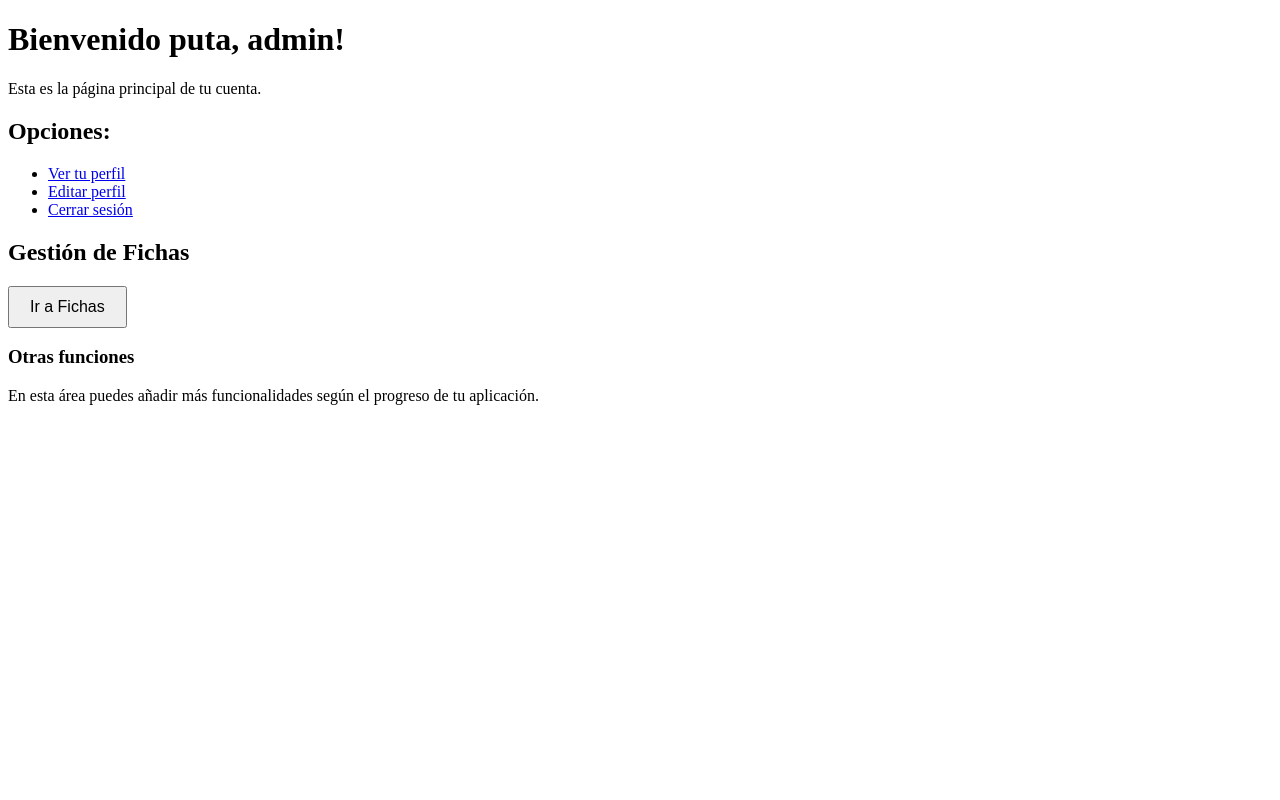
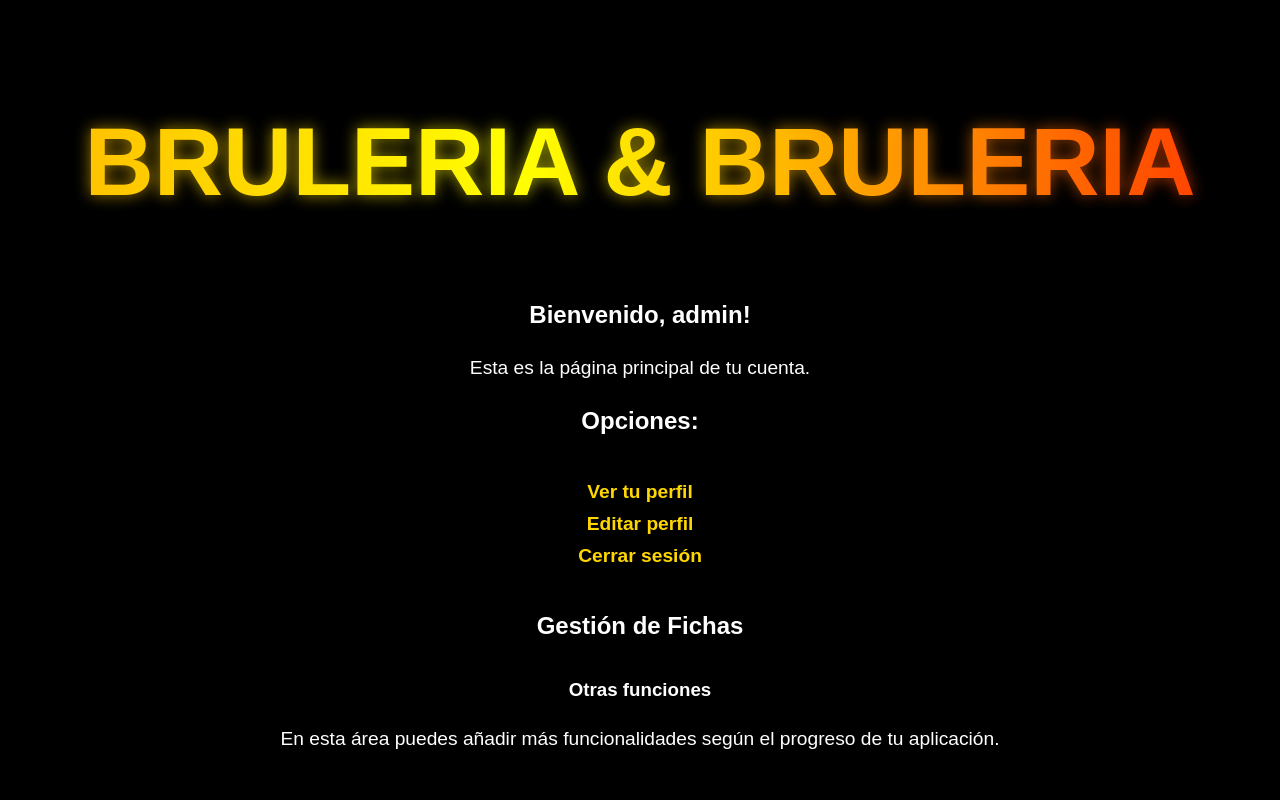
Before and after one commit to Burnt4023/Web_DnD, a Flask app: page / in a window 1280 px wide. Run offline with Flask 3, Linux system fonts and the light colour scheme; a user stored in the database is signed in.

Commit message:
css aplicado (boton no funcional)

```diff
--- a/templates/home.html
+++ b/templates/home.html
@@ -4,9 +4,13 @@
     <meta charset="UTF-8">
     <meta name="viewport" content="width=device-width, initial-scale=1.0">
     <title>Bienvenido - Home</title>
+    <link rel="stylesheet" href="../static/css/home.css">
+    <link rel="icon" href="../static/images/favicon.png" type="image/png">
 </head>
 <body>
-    <h1>Bienvenido puta, {{ session['username'] }}!</h1>
+    <h1 data-text="Bruleria & Bruleria">Bruleria & Bruleria</h1>
+
+    <h2>Bienvenido, {{ session['username'] }}!</h2>
     <p>Esta es la página principal de tu cuenta.</p>
 
     <h2>Opciones:</h2>
@@ -17,7 +21,9 @@
     </ul>
 
     <h2>Gestión de Fichas</h2>
-    <button onclick="location.href='/fichas'" style="padding: 10px 20px; font-size: 16px;">Ir a Fichas</button>
+    <button onclick="location.href='/fichas'" class="button">
+        <span class="hover-text" data-text="Ir a Fichas">Ir a Fichas</span>
+    </button>
 
     <h3>Otras funciones</h3>
     <p>En esta área puedes añadir más funcionalidades según el progreso de tu aplicación.</p>
```
